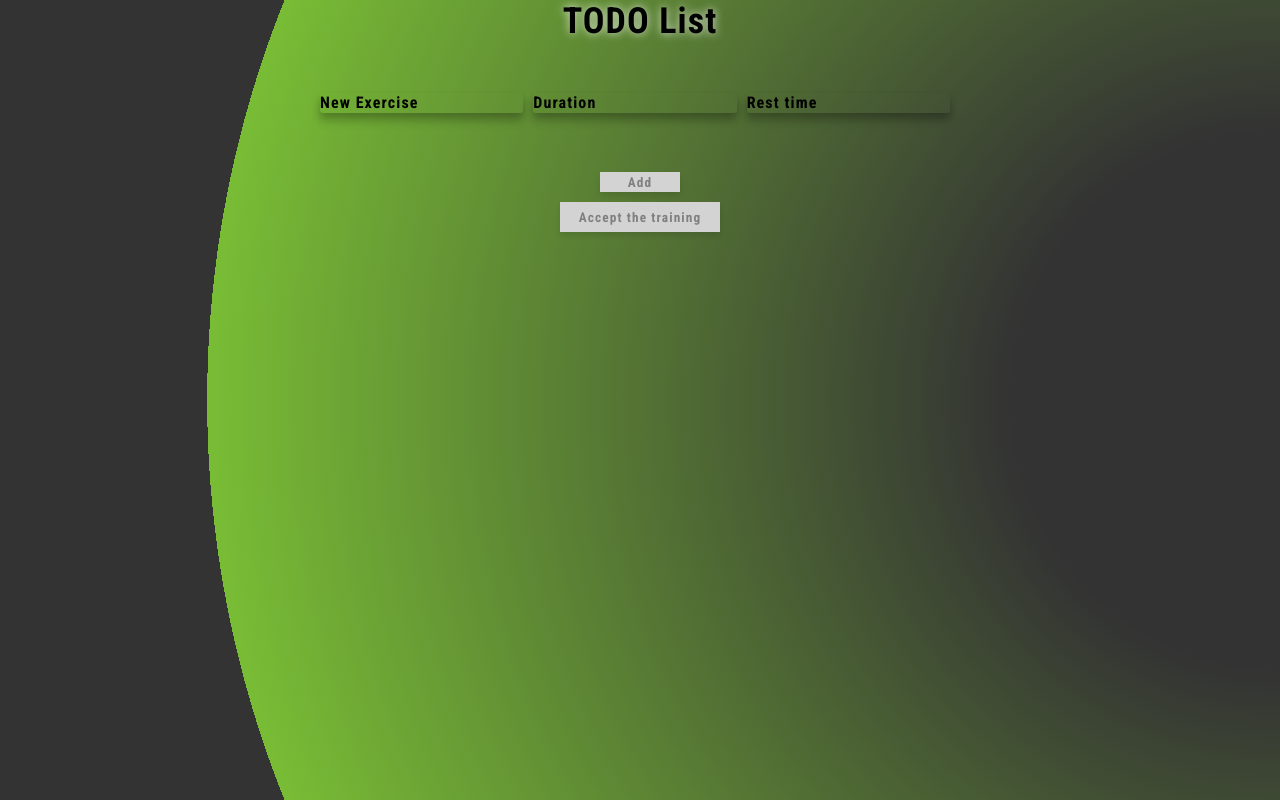
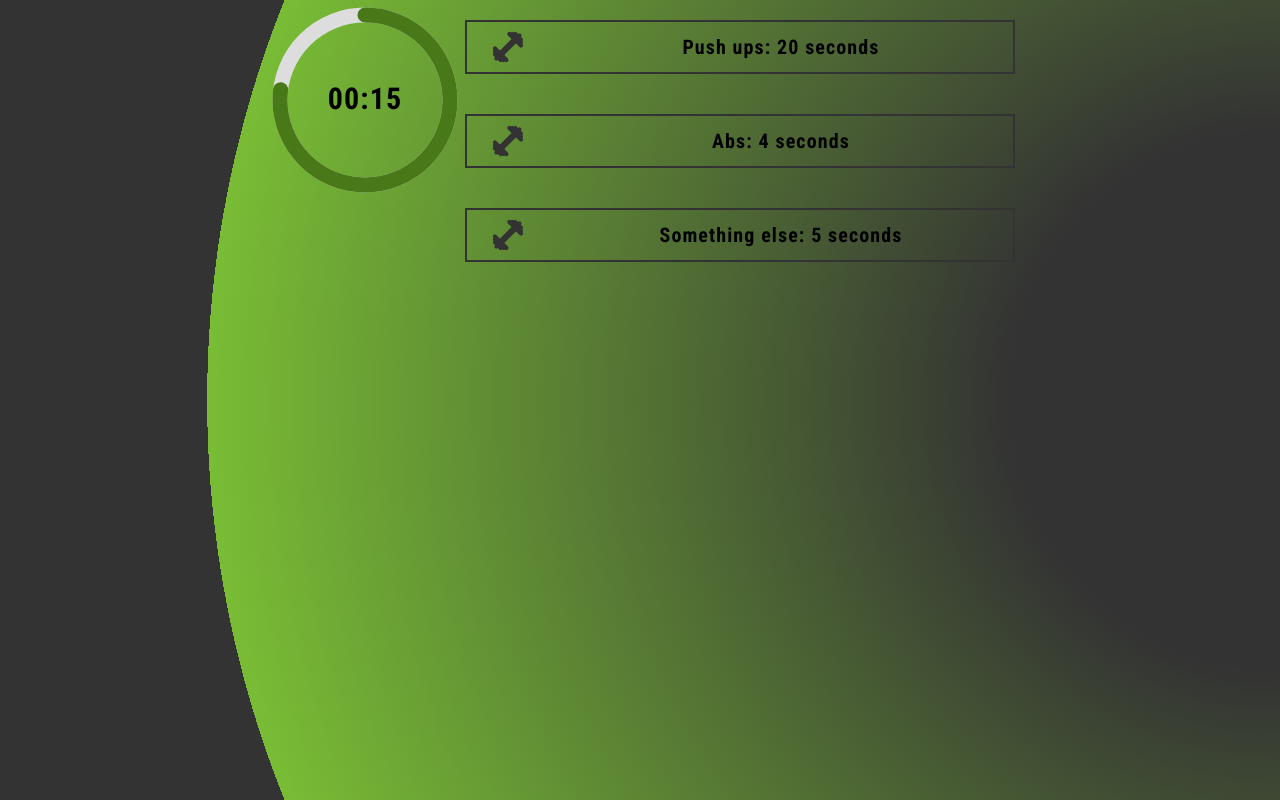
Before and after one commit to HegryLuis/gym-timer, a React (Create React App) app: page / in a window 1280 px wide. Built offline with nearby package versions, Linux system fonts and the light colour scheme.

Commit message:
Added new functions, timer and components in raw and unprepared versions(i did it to save written components)

```diff
--- a/src/App.css
+++ b/src/App.css
@@ -4,6 +4,10 @@
     box-sizing: border-box;
     font-family: "Roboto Condensed", sans-serif;
     letter-spacing: 1.1px;
+}
+
+li {
+    list-style: none;
 }
 
 .App {
@@ -49,7 +53,6 @@
 
     margin: 20px auto;
     border: 2px solid #fff;
-    list-style: none;
 }
 
 .list-enter {
@@ -66,3 +69,41 @@
     transform: translateX(-150px);
     transition: all 500ms ease-in;
 }
+
+.circle-background {
+    fill: none;
+    stroke: #ddd;
+}
+
+.circle-progress {
+    fill: none;
+    stroke: #376c01e3;
+    stroke-linecap: round;
+    stroke-linejoin: round;
+    transition: stroke-dashoffset 1s ease-in-out;
+}
+
+.circle-text {
+    font-size: 30px;
+    font-weight: bold;
+}
+
+.exercise-list {
+    display: flex;
+    flex-direction: column;
+    min-width: 550px;
+    max-height: 500px;
+}
+
+.exercise-item {
+    display: flex;
+    justify-content: center;
+    align-items: center;
+    margin: 20px 0;
+    border: 2px solid #333;
+}
+
+.exercise-text {
+    margin: 0 auto;
+    font-size: 20px;
+}
--- a/src/App.js
+++ b/src/App.js
@@ -2,22 +2,26 @@ import React, { useState } from "react";
 import "./App.css";
 import TodoList from "./Components/TodoList";
 import GymTimer from "./Components/GymTimer";
+import SVGTimer from "./SVGTimer";
+import ExerciseList from "./Components/ExerciseList";
 
 function App() {
-    // const defaultExercises = [
-    //     { exercise: "Push ups", duration: "3" },
-    //     { exercise: "Abs", duration: "4" },
-    //     { exercise: "Something else", duration: "5" },
-    // ];
-    // const [todos, setTodos] = useState(defaultExercises);
-    // const [restTime, setRestTime] = useState(2);
-    const [todos, setTodos] = useState([]);
-    const [restTime, setRestTime] = useState("");
+    const defaultExercises = [
+        { exercise: "Push ups", duration: "20" },
+        { exercise: "Abs", duration: "4" },
+        { exercise: "Something else", duration: "5" },
+    ];
+    const [todos, setTodos] = useState(defaultExercises);
+    const [restTime, setRestTime] = useState(2);
+    // const [todos, setTodos] = useState([]);
+    // const [restTime, setRestTime] = useState("");
     const [flag, setFlag] = useState(true);
 
     return (
         <div className="App">
-            {flag ? (
+            <GymTimer todos={todos} restTime={restTime} />
+            <ExerciseList todos={todos} />
+            {/* {flag ? (
                 <TodoList
                     todos={todos}
                     onSetTodos={setTodos}
@@ -27,7 +31,7 @@ function App() {
                 />
             ) : (
                 <GymTimer todos={todos} restTime={restTime} />
-            )}
+            )} */}
         </div>
     );
 }
--- /dev/null
+++ b/src/Components/ExerciseList.jsx
@@ -0,0 +1,19 @@
+import React from "react";
+import Dumbbell from "./UI/icons/Dumbbell";
+
+const ExerciseList = ({ todos }) => {
+    return (
+        <div className="exercise-list">
+            {todos.map((todo, index) => (
+                <li className="exercise-item" key={index}>
+                    <Dumbbell width="15%" height="50" color="#333" />
+                    <text className="exercise-text">
+                        {todo.exercise}: {todo.duration} seconds
+                    </text>
+                </li>
+            ))}
+        </div>
+    );
+};
+
+export default ExerciseList;
--- /dev/null
+++ b/src/Components/GymApp.jsx
@@ -0,0 +1,5 @@
+import React from "react";
+
+const GymApp = () => {};
+
+export default GymApp;
--- a/src/Components/Timer.jsx
+++ b/src/Components/Timer.jsx
@@ -1,7 +1,9 @@
 import React, { useState, useEffect, useRef } from "react";
+import SVGTimer from "../SVGTimer";
 
 const Timer = ({ duration, plusIndex, exercise, restTime }) => {
     const [seconds, setSeconds] = useState();
+    const [initialDuration, setInitialDuration] = useState(duration);
     const [isRest, setIsRest] = useState(false);
     const intervalId = useRef(null);
 
@@ -10,7 +12,13 @@ const Timer = ({ duration, plusIndex, exercise, restTime }) => {
             return;
         }
 
-        isRest ? setSeconds(restTime) : setSeconds(duration);
+        if (isRest) {
+            setSeconds(restTime);
+            setInitialDuration(restTime);
+        } else {
+            setSeconds(duration);
+            setInitialDuration(duration);
+        }
 
         intervalId.current = setInterval(() => {
             setSeconds((prev) => prev - 1);
@@ -18,7 +26,7 @@ const Timer = ({ duration, plusIndex, exercise, restTime }) => {
     }, [duration, isRest]);
 
     useEffect(() => {
-        if (seconds === 0) {
+        if (seconds < 0) {
             clearInterval(intervalId.current);
 
             if (isRest) {
@@ -36,7 +44,10 @@ const Timer = ({ duration, plusIndex, exercise, restTime }) => {
                 <div>Congratulation!</div>
             ) : (
                 <div>
-                    {seconds} + {isRest ? "Rest" : exercise}
+                    <SVGTimer
+                        duration={seconds}
+                        initialDuration={initialDuration}
+                    />
                 </div>
             )}
         </div>
--- /dev/null
+++ b/src/Components/UI/icons/Dumbbell.jsx
@@ -0,0 +1,91 @@
+import React from "react";
+
+const Dumbbell = ({ width = "100", height = "100", color = "#333" }) => {
+    return (
+        <svg
+            width={width}
+            height={height}
+            viewBox="0 0 200 100"
+            transform="rotate(-45)"
+        >
+            {/* Левая часть гантели */}
+            <rect
+                x="70"
+                y="25"
+                width="10"
+                height="50"
+                rx="5"
+                ry="5"
+                fill={color}
+            />
+
+            <rect
+                x="65"
+                y="30"
+                width="10"
+                height="40"
+                rx="5"
+                ry="5"
+                fill={color}
+            />
+
+            <rect
+                x="60"
+                y="35"
+                width="10"
+                height="30"
+                rx="5"
+                ry="5"
+                fill={color}
+            />
+
+            {/* Правая часть гантели */}
+            <rect
+                x="120"
+                y="25"
+                width="10"
+                height="50"
+                rx="5"
+                ry="5"
+                fill={color}
+            />
+
+            <rect
+                x="125"
+                y="30"
+                width="10"
+                height="40"
+                rx="5"
+                ry="5"
+                fill={color}
+            />
+
+            <rect
+                x="130"
+                y="35"
+                width="10"
+                height="30"
+                rx="5"
+                ry="5"
+                fill={color}
+            />
+
+            {/* Центральная часть гантели */}
+            <rect
+                x="70"
+                y="42.5"
+                width="60"
+                height="15"
+                rx="10"
+                ry="10"
+                fill={color}
+            />
+
+            {/* Шары на концах гантели */}
+            <circle cx="60" cy="50" r="5" fill={color} />
+            <circle cx="140" cy="50" r="5" fill={color} />
+        </svg>
+    );
+};
+
+export default Dumbbell;
--- /dev/null
+++ b/src/SVGTimer.jsx
@@ -0,0 +1,61 @@
+import React from "react";
+
+const SVGTimer = ({ duration, initialDuration }) => {
+    const radius = 85;
+    const circleWidth = 200;
+    const dashArray = 2 * Math.PI * radius;
+
+    const dashOffset = dashArray * (1 - duration / initialDuration);
+
+    const formatTime = (time) => {
+        const minutes = Math.floor(time / 60);
+        const duration = time % 60;
+        return `${minutes < 10 ? "0" : ""}${minutes}:${
+            duration < 10 ? "0" : ""
+        }${duration}`;
+    };
+
+    return (
+        <div>
+            <svg
+                width={circleWidth}
+                height={circleWidth}
+                viewBox={`0 0 ${circleWidth} ${circleWidth}`}
+            >
+                <circle
+                    cx={circleWidth / 2}
+                    cy={circleWidth / 2}
+                    strokeWidth="15"
+                    r={radius}
+                    className="circle-background"
+                />
+
+                <circle
+                    cx={circleWidth / 2}
+                    cy={circleWidth / 2}
+                    strokeWidth="15"
+                    r={radius}
+                    className="circle-progress"
+                    style={{
+                        strokeDasharray: dashArray,
+                        strokeDashoffset: dashOffset,
+                    }}
+                    transform={`rotate(-90 ${circleWidth / 2} ${
+                        circleWidth / 2
+                    })`}
+                />
+                <text
+                    x="50%"
+                    y="50%"
+                    dy="0.3em"
+                    textAnchor="middle"
+                    className="circle-text"
+                >
+                    {formatTime(duration)}
+                </text>
+            </svg>
+        </div>
+    );
+};
+
+export default SVGTimer;
```
